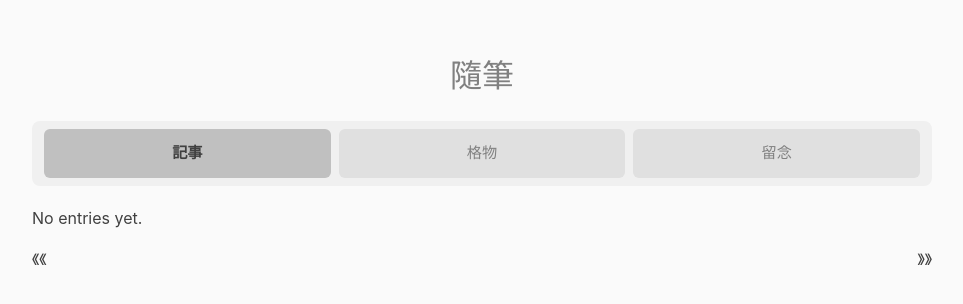
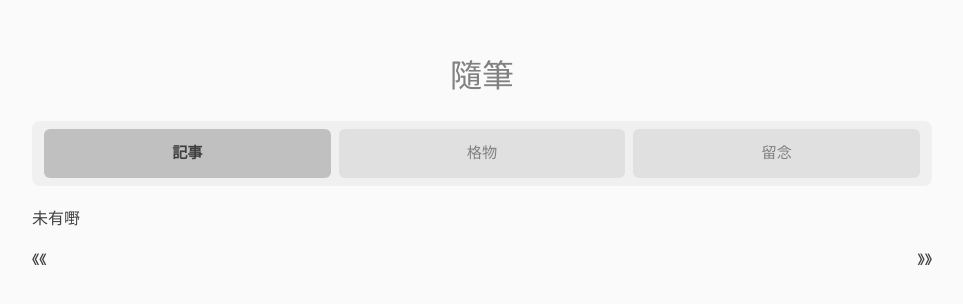
Before and after one commit to hnfong/e14, a Django app: page /journal/ in a window 1280 px wide. Shown: the top 304 px of the page, without its empty margins (158-1121 px from the left). Run offline with Django 4.2, Linux system fonts and the light colour scheme; data that the repository does not hold is empty; parts of the project's set-up code (start-up, migrations or seed data) failed here and were passed over.

Commit message:
More minor UI tweaks

```diff
--- a/journal/templates/journal/list.html
+++ b/journal/templates/journal/list.html
@@ -29,7 +29,7 @@
   </div>
 
  {% empty %}
-  <p>No entries yet.</p>
+  <p>未有嘢</p>
  {% endfor %}
   <div>
       <span style="float:left">{{ entries.previous_a_start }}《《{{ entries.previous_a_end }}</span>
```
